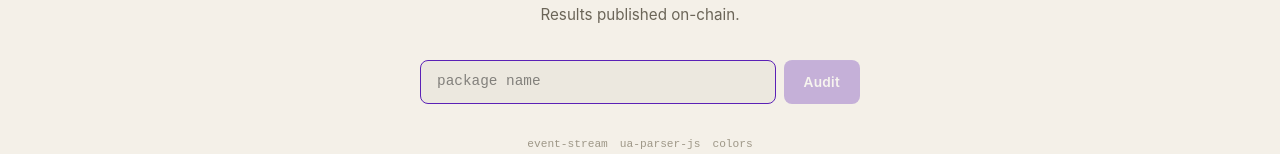
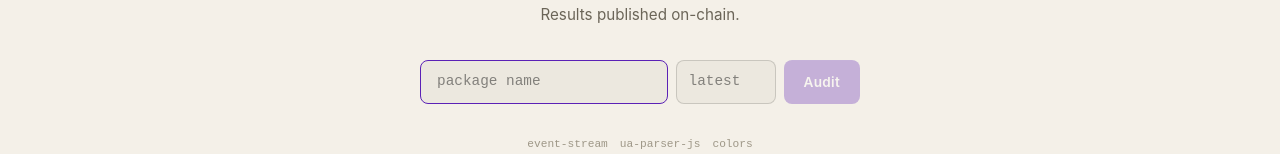
Before and after one commit to kryczkal/EthCannes2026, a React (Vite) app in the folder frontend/: page / in a window 1280 px wide. Shown: the part 448-602 px from the top of the page. Built offline with nearby package versions, Linux system fonts and the light colour scheme.

Commit message:
feat: add version input to frontend and root dev script
Version field (optional, defaults to latest) lets users audit specific
package versions. Root `npm run dev` starts engine + frontend together
with clean Ctrl+C shutdown.

```diff
--- a/frontend/src/App.tsx
+++ b/frontend/src/App.tsx
@@ -8,12 +8,13 @@ import { FileExplorer } from "./components/FileExplorer";
 
 function Landing() {
   const [input, setInput] = useState("");
+  const [version, setVersion] = useState("");
   const startAudit = useAuditStore((s) => s.startAudit);
   const error = useAuditStore((s) => s.error);
 
   const handleSubmit = (e: React.FormEvent) => {
     e.preventDefault();
-    if (input.trim()) startAudit(input.trim());
+    if (input.trim()) startAudit(input.trim(), version.trim() || undefined);
   };
 
   return (
@@ -60,6 +61,27 @@ function Landing() {
             color: "var(--text)",
           }}
         />
+        <label className="sr-only" htmlFor="version-input">
+          Version
+        </label>
+        <input
+          id="version-input"
+          type="text"
+          value={version}
+          onChange={(e) => setVersion(e.target.value)}
+          placeholder="latest"
+          className="outline-none"
+          style={{
+            width: 100,
+            background: "var(--bg-secondary)",
+            border: "1px solid var(--border-strong)",
+            borderRadius: "var(--radius)",
+            padding: "10px 12px",
+            fontFamily: "var(--font-mono)",
+            fontSize: "0.9rem",
+            color: "var(--text)",
+          }}
+        />
         <button
           type="submit"
           disabled={!input.trim()}
@@ -99,6 +121,7 @@ function Landing() {
             style={{ textUnderlineOffset: "2px" }}
             onClick={() => {
               setInput(pkg);
+              setVersion("");
             }}
           >
             {pkg}
--- a/frontend/src/stores/auditStore.ts
+++ b/frontend/src/stores/auditStore.ts
@@ -53,7 +53,7 @@ interface AuditState {
   triageProgress: { current: number; total: number } | null;
 
   // Actions
-  startAudit: (packageName: string) => Promise<void>;
+  startAudit: (packageName: string, version?: string) => Promise<void>;
   handleEvent: (event: SSEEvent) => void;
   selectFile: (path: string) => Promise<void>;
   reset: () => void;
@@ -97,7 +97,7 @@ export const useAuditStore = create<AuditState>((set, get) => ({
     set({ ...initialState, phases: PHASE_ORDER.map((name) => ({ name, status: "pending" as const })) });
   },
 
-  startAudit: async (packageName: string) => {
+  startAudit: async (packageName: string, version?: string) => {
     get().reset();
     set({ packageName, isRunning: true });
 
@@ -106,7 +106,7 @@ export const useAuditStore = create<AuditState>((set, get) => ({
       res = await fetch(`${API_BASE}/audit/stream`, {
         method: "POST",
         headers: { "Content-Type": "application/json" },
-        body: JSON.stringify({ packageName }),
+        body: JSON.stringify({ packageName, ...(version && { version }) }),
       });
     } catch {
       set({ isRunning: false, error: "Failed to connect to audit engine" });
--- a/package.json
+++ b/package.json
@@ -3,6 +3,9 @@
   "private": true,
   "type": "commonjs",
   "scripts": {
+    "dev": "trap 'kill 0' SIGINT SIGTERM; cd engine && npx tsx watch src/index.ts & cd frontend && npx vite & wait",
+    "dev:engine": "cd engine && npm run dev",
+    "dev:frontend": "cd frontend && npm run dev",
     "test": "vitest run",
     "test:watch": "vitest"
   },
```
